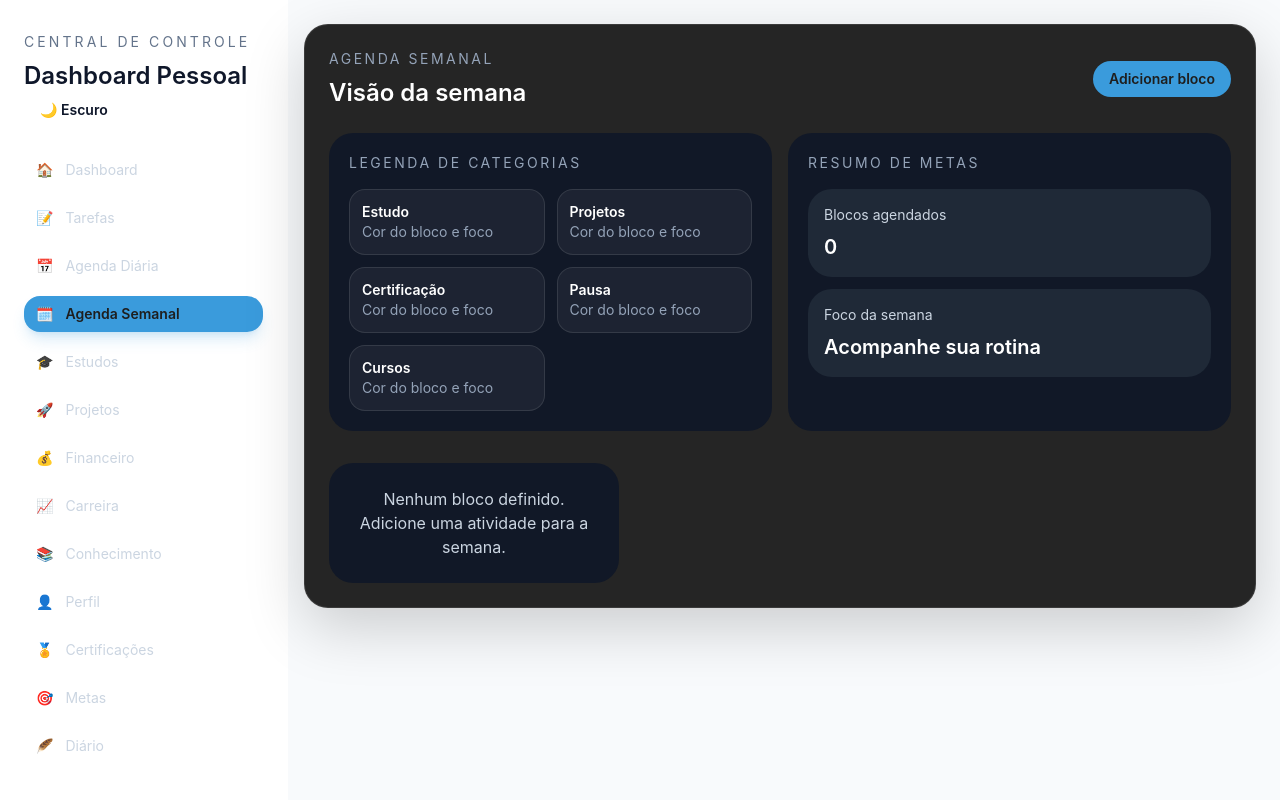
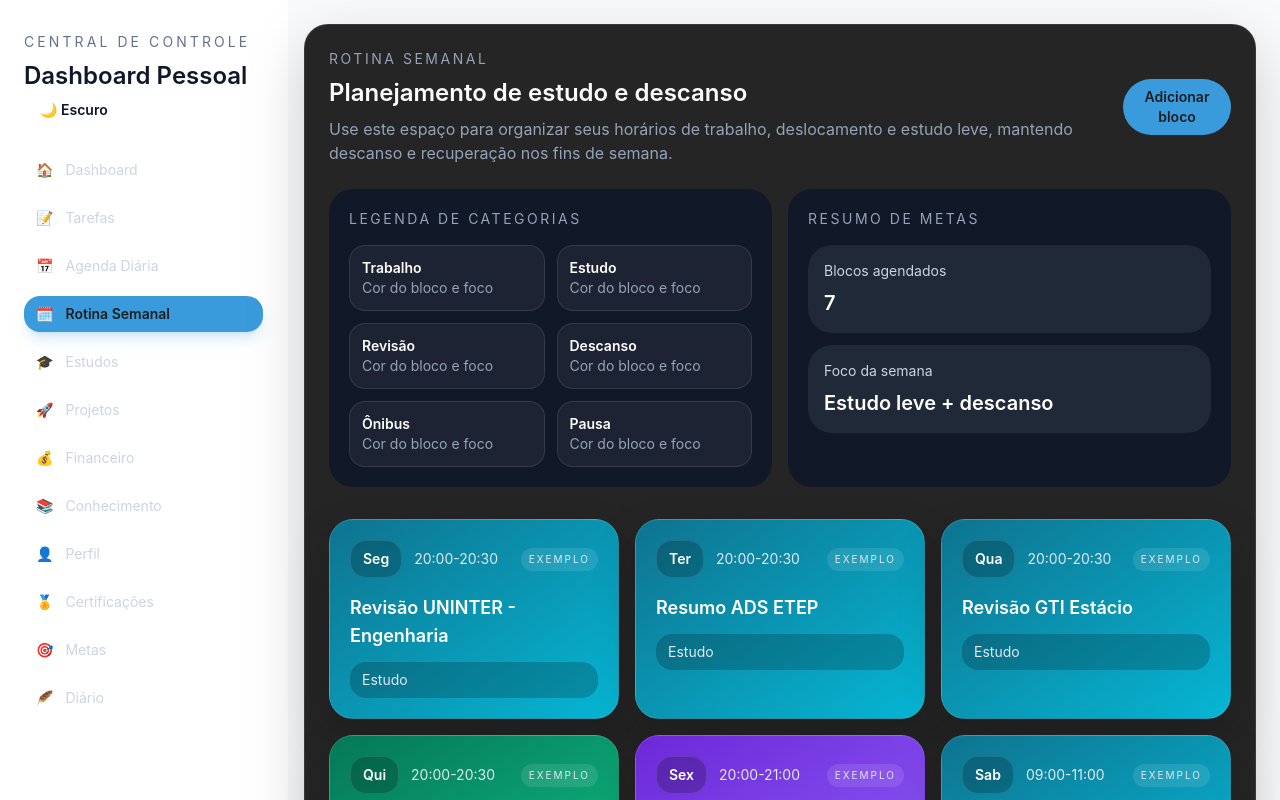
Before and after one commit to bluejaem/dashboard, a React (Create React App) app: page /agenda-semanal in a window 1280 px wide. Shown: the top 800 px of the page. Built offline with nearby package versions, Linux system fonts and the light colour scheme.

Commit message:
Update routine page and deploy-ready homepage basename

```diff
--- a/src/App.jsx
+++ b/src/App.jsx
@@ -12,7 +12,6 @@ import Financeiro from './pages/Financeiro';
 import Certificacoes from './pages/Certificacoes';
 import Metas from './pages/Metas';
 import Diario from './pages/Diario';
-import Carreira from './pages/Carreira';
 import Perfil from './pages/Perfil';
 import Conhecimento from './pages/Conhecimento';
 import NotFound from './pages/NotFound';
@@ -35,7 +34,7 @@ function App() {
 
   return (
     <div className="min-h-screen bg-theme-background text-theme-text transition-colors duration-300">
-      <Router>
+      <Router basename={process.env.PUBLIC_URL}>
         <div className="max-w-[1400px] mx-auto grid min-h-screen md:grid-cols-[280px_minmax(0,1fr)]">
           <Navbar theme={theme} toggleTheme={toggleTheme} />
           <main className="px-4 py-6 md:px-6">
@@ -52,7 +51,6 @@ function App() {
                 <Route path="/certificacoes" element={<Certificacoes />} />
                 <Route path="/metas" element={<Metas />} />
                 <Route path="/diario" element={<Diario />} />
-                <Route path="/carreira" element={<Carreira />} />
                 <Route path="/perfil" element={<Perfil />} />
                 <Route path="/conhecimento" element={<Conhecimento />} />
                 <Route path="*" element={<NotFound />} />
--- a/src/components/Navbar.jsx
+++ b/src/components/Navbar.jsx
@@ -4,11 +4,10 @@ const links = [
   { href: '/', label: 'Dashboard', icon: '🏠' },
   { href: '/tarefas', label: 'Tarefas', icon: '📝' },
   { href: '/agenda-diaria', label: 'Agenda Diária', icon: '📅' },
-  { href: '/agenda-semanal', label: 'Agenda Semanal', icon: '🗓️' },
+  { href: '/agenda-semanal', label: 'Rotina Semanal', icon: '🗓️' },
   { href: '/cursos', label: 'Estudos', icon: '🎓' },
   { href: '/projetos', label: 'Projetos', icon: '🚀' },
   { href: '/financeiro', label: 'Financeiro', icon: '💰' },
-  { href: '/carreira', label: 'Carreira', icon: '📈' },
   { href: '/conhecimento', label: 'Conhecimento', icon: '📚' },
   { href: '/perfil', label: 'Perfil', icon: '👤' },
   { href: '/certificacoes', label: 'Certificações', icon: '🏅' },
--- a/src/pages/AgendaSemanal.jsx
+++ b/src/pages/AgendaSemanal.jsx
@@ -1,17 +1,28 @@
 import { useLocalStorage } from '../hooks/useLocalStorage';
 
 const days = ['Seg', 'Ter', 'Qua', 'Qui', 'Sex', 'Sab', 'Dom'];
-const categories = ['Estudo', 'Projetos', 'Certificação', 'Pausa', 'Cursos'];
+const categories = ['Trabalho', 'Estudo', 'Revisão', 'Descanso', 'Ônibus', 'Pausa'];
 
 const categoryStyles = {
+  Trabalho: 'from-amber-700 to-amber-500',
   Estudo: 'from-cyan-700 to-cyan-500',
-  Projetos: 'from-sky-700 to-sky-500',
-  Certificação: 'from-emerald-700 to-emerald-500',
-  Pausa: 'from-amber-700 to-amber-500',
-  Cursos: 'from-violet-700 to-violet-500'
+  Revisão: 'from-emerald-700 to-emerald-500',
+  Descanso: 'from-violet-700 to-violet-500',
+  Ônibus: 'from-slate-700 to-slate-500',
+  Pausa: 'from-rose-700 to-rose-500'
 };
 
-const blankAssignment = { day: 'Seg', title: '', category: 'Estudo' };
+const blankAssignment = { day: 'Seg', time: '20:00-21:00', title: '', category: 'Estudo' };
+
+const sampleRoutine = [
+  { day: 'Seg', time: '20:00-20:30', title: 'Revisão UNINTER - Engenharia', category: 'Estudo' },
+  { day: 'Ter', time: '20:00-20:30', title: 'Resumo ADS ETEP', category: 'Estudo' },
+  { day: 'Qua', time: '20:00-20:30', title: 'Revisão GTI Estácio', category: 'Estudo' },
+  { day: 'Qui', time: '20:00-20:30', title: 'Planejamento e revisão leve', category: 'Revisão' },
+  { day: 'Sex', time: '20:00-21:00', title: 'Descanso ou leitura leve', category: 'Descanso' },
+  { day: 'Sab', time: '09:00-11:00', title: 'Estudo profundo', category: 'Estudo' },
+  { day: 'Dom', time: '14:00-16:00', title: 'Organizar semana e revisar', category: 'Revisão' }
+];
 
 export default function AgendaSemanal() {
   const [assignments, setAssignments] = useLocalStorage('agendaSemanal', []);
@@ -28,8 +39,9 @@ export default function AgendaSemanal() {
       <div className="rounded-3xl border border-white/10 bg-surface p-6 shadow-[0_20px_60px_rgba(0,0,0,0.18)]">
         <div className="flex flex-col gap-3 sm:flex-row sm:items-center sm:justify-between">
           <div>
-            <p className="text-sm uppercase tracking-[0.18em] text-slate-400">Agenda Semanal</p>
-            <h2 className="mt-2 text-2xl font-semibold text-white">Visão da semana</h2>
+            <p className="text-sm uppercase tracking-[0.18em] text-slate-400">Rotina Semanal</p>
+            <h2 className="mt-2 text-2xl font-semibold text-white">Planejamento de estudo e descanso</h2>
+            <p className="mt-2 text-slate-400">Use este espaço para organizar seus horários de trabalho, deslocamento e estudo leve, mantendo descanso e recuperação nos fins de semana.</p>
           </div>
           <button
             type="button"
@@ -58,11 +70,11 @@ export default function AgendaSemanal() {
             <div className="mt-4 space-y-3">
               <div className="rounded-3xl bg-[#1F2937] p-4">
                 <p className="text-sm text-slate-300">Blocos agendados</p>
-                <p className="mt-2 text-xl font-semibold text-white">{assignments.length}</p>
+                <p className="mt-2 text-xl font-semibold text-white">{assignments.length || sampleRoutine.length}</p>
               </div>
               <div className="rounded-3xl bg-[#1F2937] p-4">
                 <p className="text-sm text-slate-300">Foco da semana</p>
-                <p className="mt-2 text-xl font-semibold text-white">Acompanhe sua rotina</p>
+                <p className="mt-2 text-xl font-semibold text-white">Estudo leve + descanso</p>
               </div>
             </div>
           </div>
@@ -70,9 +82,19 @@ export default function AgendaSemanal() {
 
         <div className="mt-8 grid gap-4 sm:grid-cols-2 lg:grid-cols-3">
           {assignments.length === 0 ? (
-            <div className="rounded-3xl bg-[#111827] p-6 text-center text-slate-300">
-              Nenhum bloco definido. Adicione uma atividade para a semana.
-            </div>
+            sampleRoutine.map((item, index) => (
+              <div key={index} className={`rounded-3xl border border-white/10 bg-gradient-to-br ${categoryStyles[item.category] || categoryStyles.Estudo} p-5 shadow-[0_18px_45px_rgba(0,0,0,0.18)]`}>
+                <div className="flex items-center justify-between gap-3">
+                  <div className="flex items-center gap-3">
+                    <span className="rounded-2xl border border-white/10 bg-black/20 px-3 py-2 text-sm font-semibold text-white">{item.day}</span>
+                    <span className="text-sm text-slate-200">{item.time}</span>
+                  </div>
+                  <span className="rounded-full bg-white/10 px-2 py-1 text-[10px] uppercase tracking-[0.2em] text-slate-200">Exemplo</span>
+                </div>
+                <div className="mt-4 text-lg font-semibold text-white">{item.title}</div>
+                <div className="mt-3 rounded-2xl bg-black/20 px-3 py-2 text-sm text-slate-200">{item.category}</div>
+              </div>
+            ))
           ) : (
             assignments.map((item, index) => (
               <div key={index} className={`rounded-3xl border border-white/10 bg-gradient-to-br ${categoryStyles[item.category] || categoryStyles.Estudo} p-5 shadow-[0_18px_45px_rgba(0,0,0,0.18)]`}>
```
